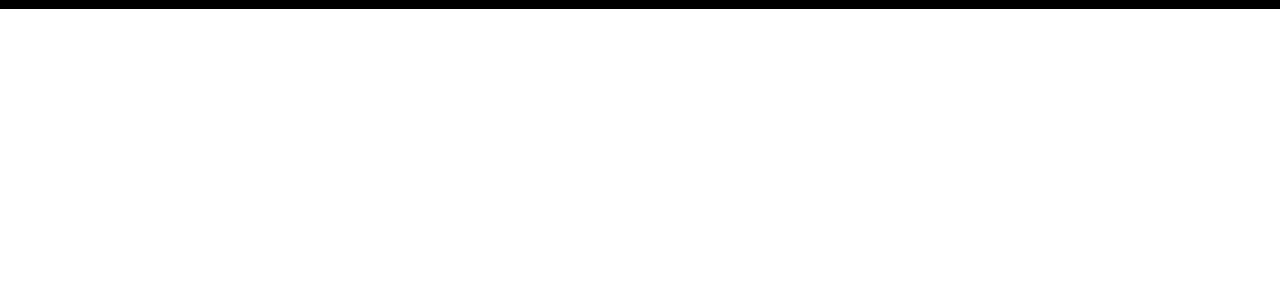
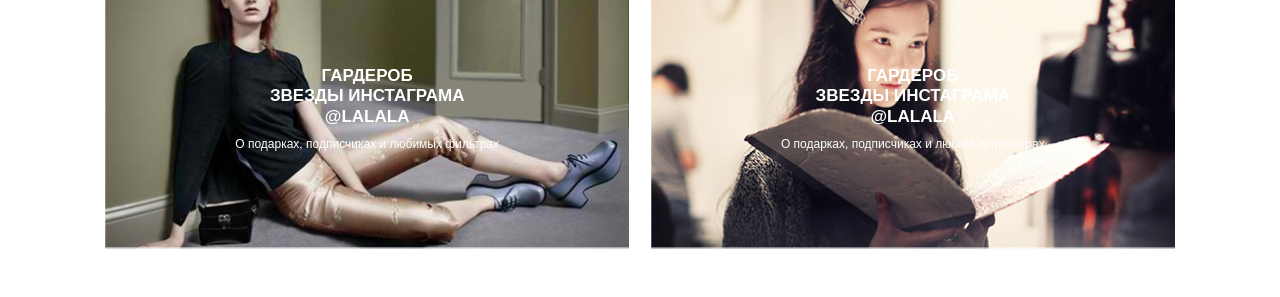
Before and after one commit to sinelnikovd/sentyabr, a website: page assets/jade/product.jade in a window 1280 px wide. Shown: the part 2515-2812 px from the top of the page. Before the commit the page ends 2524 px from the top, so only its background shows below. Drawn offline with nearby package versions, Linux system fonts and the light colour scheme; files that its build step writes are made by us from their sources; files whose address does not match are found by name.

Commit message:
продукт баннеры (вроде готов продукт)

```diff
--- a/assets/jade/product.jade
+++ b/assets/jade/product.jade
@@ -109,6 +109,19 @@ block content
 					include ./template/product.jade
 					include ./template/product.jade
 					include ./template/product.jade
+	.product-section-3
+		.container
+			.colums
+				.product-section-3-col-left
+					.banner.banner1
+						a(href="#")
+							h3 гардероб <br>звезды инстаграма <br>@lalala
+							p О подарках, подписчиках и любимых фильтрах
+				.product-section-3-col-right
+					.banner.banner2
+						a(href="#")
+							h3 гардероб <br>звезды инстаграма <br>@lalala
+							p О подарках, подписчиках и любимых фильтрах
 
 
 	include ./template/footer.jade
--- a/assets/sass/main.sass
+++ b/assets/sass/main.sass
@@ -1163,6 +1163,55 @@ button.mfp-close
 		border-bottom: 2px solid #000
 		display: inline-block
 
+.product-section-3
+	margin-top: 30px
+.product-section-3-col-left,.product-section-3-col-right
+	@extend .col
+	width: 49%
+	.banner
+		height: 303px
+		background-repeat: no-repeat
+		background-size: cover
+		text-align: center
+		a
+			width: 100%
+			height: 100%
+			display: block
+			box-sizing: border-box
+			padding-top: 120px
+			text-decoration: none
+			line-height: 1.2
+			color: #fff
+			position: relative
+			&:hover
+				&:before
+					content: ''
+					position: absolute
+					width: 100%
+					height: 100%
+					background-color: #000
+					top: 0
+					left: 0
+					opacity: .3
+					z-index: 1
+		h3
+			text-transform: uppercase
+			font-size: 17px
+			position: relative
+			z-index: 2
+		p
+			font-size: 12px
+			margin-top: 10px
+			position: relative
+			z-index: 2
+		&.banner1
+			background-image: url('img/banner1.jpg')
+		&.banner2
+			background-image: url('img/banner2.jpg')
+.product-section-3-col-left
+	margin-right: 1%
+.product-section-3-col-right
+	margin-left: 1%
 
 
 
```
Also changed, not shown: app/_main.min.css, app/img/banner1.jpg (added), app/img/banner2.jpg (added), app/product.html.
